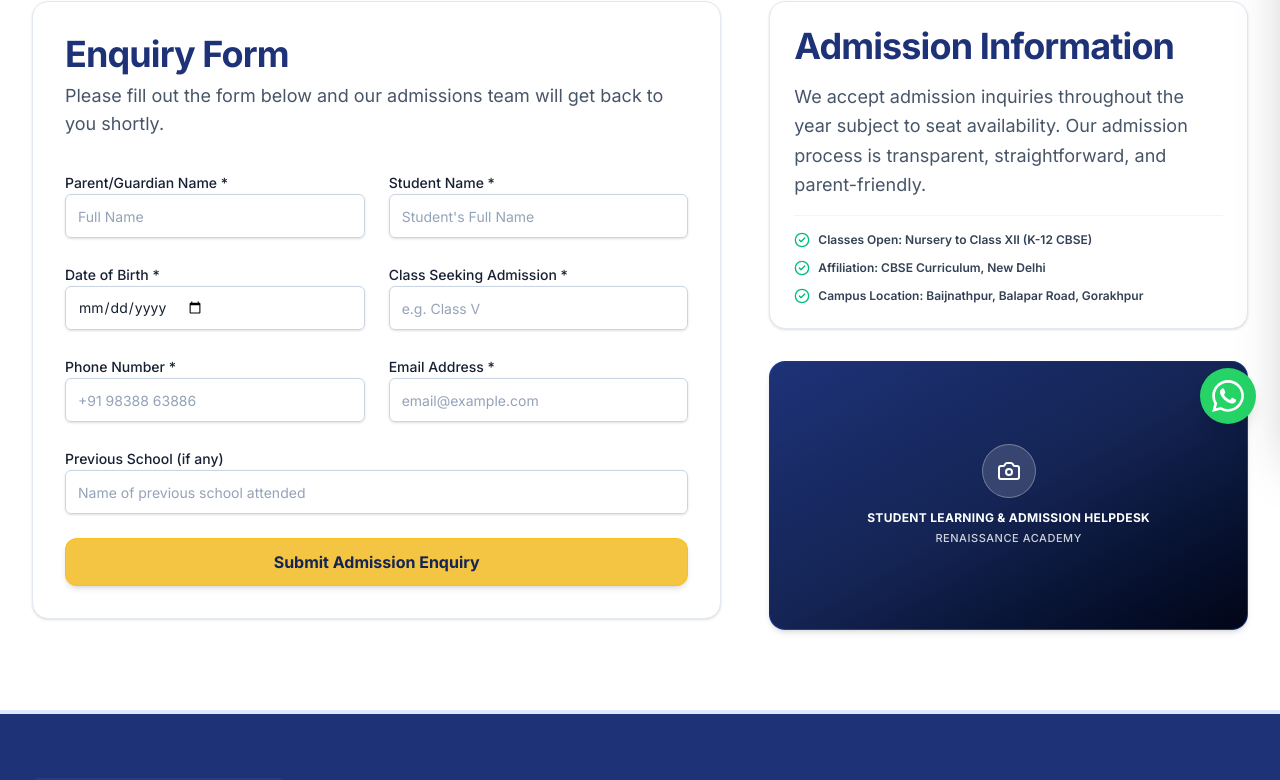
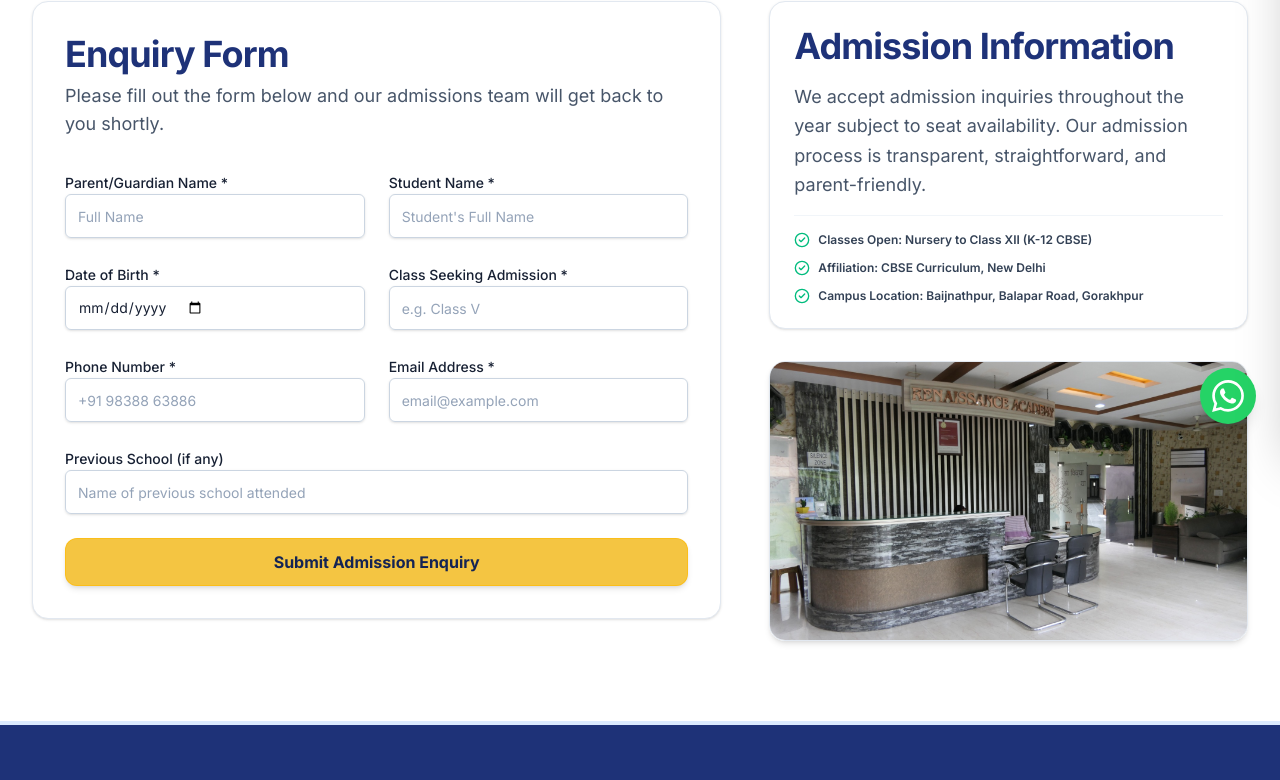
Before and after one commit to Abhijeetsingh2145/renaissance-academy, a Next.js app: page /admissions in a window 1280 px wide. Shown: the part 352-1132 px from the top of the page. Built offline with nearby package versions, Linux system fonts and the light colour scheme.

Commit message:
feat: replace helpdesk placeholder with desk.jpeg on admissions page

```diff
--- a/src/components/functional/AdmissionsClient.tsx
+++ b/src/components/functional/AdmissionsClient.tsx
@@ -1,6 +1,7 @@
 'use client'
 
 import React, { useState } from 'react'
+import Image from 'next/image'
 import { useForm } from 'react-hook-form'
 import { zodResolver } from '@hookform/resolvers/zod'
 import { z } from 'zod'
@@ -268,11 +269,15 @@ export function AdmissionsClient() {
               </div>
             </div>
 
-            <PlaceholderImage
-              assetName="Student Learning & Admission Helpdesk"
-              aspectRatio="video"
-              className="w-full shadow-md rounded-2xl overflow-hidden"
-            />
+            <div className="relative w-full h-[240px] md:h-[280px] shadow-md rounded-2xl overflow-hidden group border border-neutral-200">
+              <Image
+                src="/desk.jpeg"
+                alt="Student Learning & Admission Helpdesk"
+                fill
+                className="object-cover group-hover:scale-105 transition-transform duration-300"
+                sizes="(max-width: 1024px) 100vw, 400px"
+              />
+            </div>
           </div>
 
         </div>
```
Also changed, not shown: public/desk.jpeg (added).
